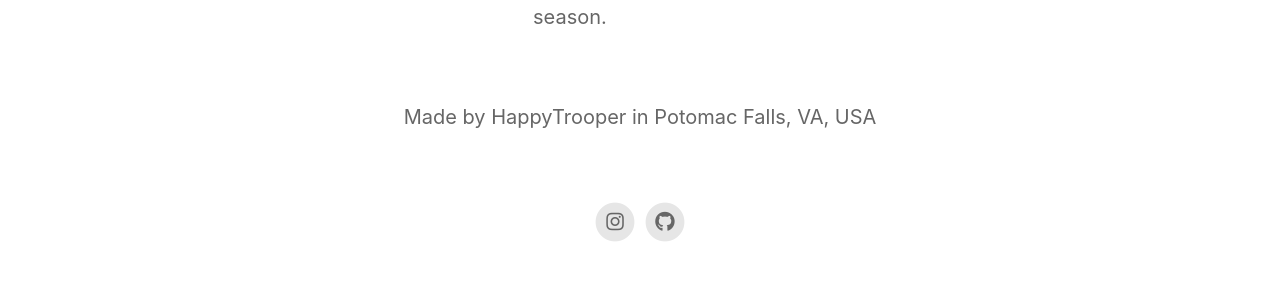
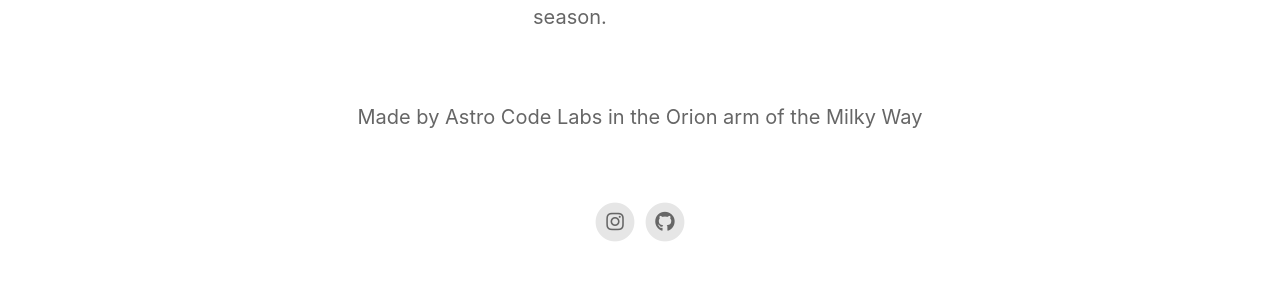
Before and after one commit to AstroCodeLabs/astrocodelabs.github.io, a Jekyll site: the page built from index.html, in a window 1280 px wide. Shown: the part 1652-1950 px from the top of the page. Built offline with Jekyll 4.4.1, drawn with Linux system fonts in a browser that asks for light colours; nearby versions of some CDN libraries.

Commit message:
Update _config.yml
added Orion arm Milky Way

```diff
--- a/_config.yml
+++ b/_config.yml
@@ -19,9 +19,9 @@ enable_smart_app_banner                   : true
 
 
 # Information About Yourself
-your_name                                 : HappyTrooper
+your_name                                 : Astro Code Labs
 your_link                                 :
-your_city                                 : Potomac Falls, VA, USA
+your_city                                 : the Orion arm of the Milky Way
 email_address                             :
 linkedin_username                         :
 linkedin_company                          :
```
